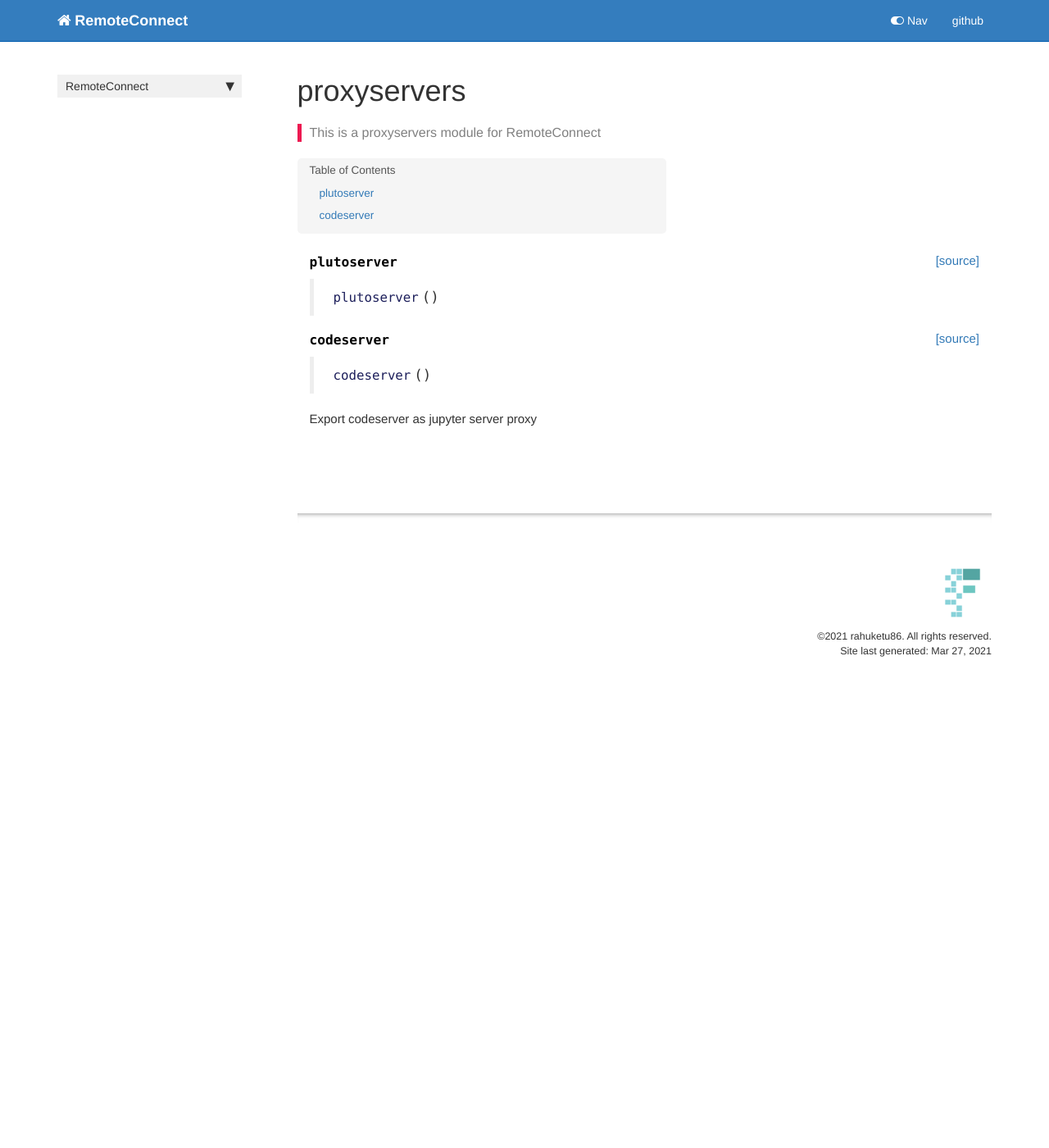
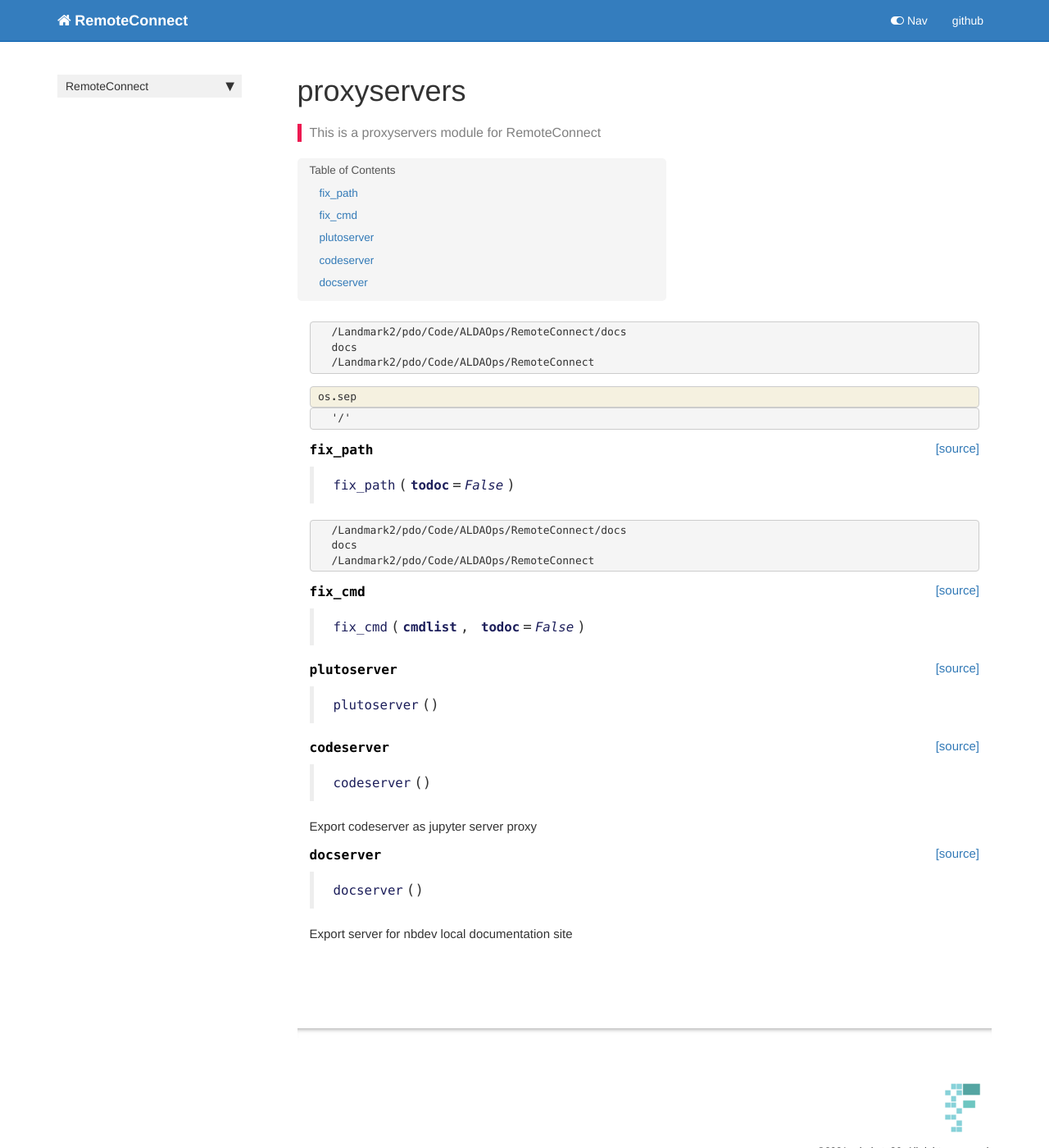
Before and after one commit to Rahuketu86/RemoteConnect, a Jekyll site: the page built from docs/proxyservers.html, in a window 1280 px wide and 1400 px high. Shown: the whole window at 82% size. Built offline with Jekyll 4.4.1, drawn with Linux system fonts in a browser that asks for light colours; nearby versions of some CDN libraries; comment, search, counter and statistics services are not loaded.

Commit message:
Added docserver command

```diff
--- a/RemoteConnect/_nbdev.py
+++ b/RemoteConnect/_nbdev.py
@@ -19,8 +19,11 @@
          "start_code": "01_cli.ipynb",
          "start_jupyter": "01_cli.ipynb",
          "start_pluto": "01_cli.ipynb",
+         "fix_path": "02_proxyservers.ipynb",
+         "fix_cmd": "02_proxyservers.ipynb",
          "plutoserver": "02_proxyservers.ipynb",
-         "codeserver": "02_proxyservers.ipynb"}
+         "codeserver": "02_proxyservers.ipynb",
+         "docserver": "02_proxyservers.ipynb"}
 
 modules = ["core.py",
            "cli.py",
--- /dev/null
+++ b/docs/_config_proxy.yml
@@ -0,0 +1 @@
+baseurl: "/docserver"
--- a/docs/index.html
+++ b/docs/index.html
@@ -99,6 +99,7 @@
 <li>Accessible at <code>Vscodium</code> in notebook or <code>/codium</code> on url</li>
 </ul>
 </li>
+<li>Added docserver and bookserver for nbdev and jupyterbook</li>
 </ul>
 
 </div>
--- a/docs/proxyservers.html
+++ b/docs/proxyservers.html
@@ -26,12 +26,61 @@
 
 <div class="cell border-box-sizing code_cell rendered">
 
+<div class="output_wrapper">
+<div class="output">
+
+<div class="output_area">
+
+<div class="output_subarea output_stream output_stdout output_text">
+<pre>/Landmark2/pdo/Code/ALDAOps/RemoteConnect/docs
+docs
+/Landmark2/pdo/Code/ALDAOps/RemoteConnect
+</pre>
+</div>
+</div>
+
+</div>
+</div>
+
 </div>
     {% endraw %}
 
     {% raw %}
 
 <div class="cell border-box-sizing code_cell rendered">
+
+</div>
+    {% endraw %}
+
+    {% raw %}
+
+<div class="cell border-box-sizing code_cell rendered">
+<div class="input">
+
+<div class="inner_cell">
+    <div class="input_area">
+<div class=" highlight hl-ipython3"><pre><span></span><span class="n">os</span><span class="o">.</span><span class="n">sep</span>
+</pre></div>
+
+    </div>
+</div>
+</div>
+
+<div class="output_wrapper">
+<div class="output">
+
+<div class="output_area">
+
+
+
+<div class="output_text output_subarea output_execute_result">
+<pre>&#39;/&#39;</pre>
+</div>
+
+</div>
+
+</div>
+</div>
 
 </div>
     {% endraw %}
@@ -47,7 +96,54 @@
 
 
 <div class="output_markdown rendered_html output_subarea ">
-<h4 id="plutoserver" class="doc_header"><code>plutoserver</code><a href="https://github.com/rahuketu86/RemoteConnect/tree/master/RemoteConnect/proxyservers.py#L9" class="source_link" style="float:right">[source]</a></h4><blockquote><p><code>plutoserver</code>()</p>
+<h4 id="fix_path" class="doc_header"><code>fix_path</code><a href="https://github.com/rahuketu86/RemoteConnect/tree/master/RemoteConnect/proxyservers.py#L11" class="source_link" style="float:right">[source]</a></h4><blockquote><p><code>fix_path</code>(<strong><code>todoc</code></strong>=<em><code>False</code></em>)</p>
+</blockquote>
+
+</div>
+
+</div>
+
+</div>
+</div>
+
+</div>
+    {% endraw %}
+
+    {% raw %}
+
+<div class="cell border-box-sizing code_cell rendered">
+
+<div class="output_wrapper">
+<div class="output">
+
+<div class="output_area">
+
+<div class="output_subarea output_stream output_stdout output_text">
+<pre>/Landmark2/pdo/Code/ALDAOps/RemoteConnect/docs
+docs
+/Landmark2/pdo/Code/ALDAOps/RemoteConnect
+</pre>
+</div>
+</div>
+
+</div>
+</div>
+
+</div>
+    {% endraw %}
+
+    {% raw %}
+
+<div class="cell border-box-sizing code_cell rendered">
+
+<div class="output_wrapper">
+<div class="output">
+
+<div class="output_area">
+
+
+<div class="output_markdown rendered_html output_subarea ">
+<h4 id="fix_cmd" class="doc_header"><code>fix_cmd</code><a href="https://github.com/rahuketu86/RemoteConnect/tree/master/RemoteConnect/proxyservers.py#L34" class="source_link" style="float:right">[source]</a></h4><blockquote><p><code>fix_cmd</code>(<strong><code>cmdlist</code></strong>, <strong><code>todoc</code></strong>=<em><code>False</code></em>)</p>
 </blockquote>
 
 </div>
@@ -78,7 +174,38 @@
 
 
 <div class="output_markdown rendered_html output_subarea ">
-<h4 id="codeserver" class="doc_header"><code>codeserver</code><a href="https://github.com/rahuketu86/RemoteConnect/tree/master/RemoteConnect/proxyservers.py#L19" class="source_link" style="float:right">[source]</a></h4><blockquote><p><code>codeserver</code>()</p>
+<h4 id="plutoserver" class="doc_header"><code>plutoserver</code><a href="https://github.com/rahuketu86/RemoteConnect/tree/master/RemoteConnect/proxyservers.py#L39" class="source_link" style="float:right">[source]</a></h4><blockquote><p><code>plutoserver</code>()</p>
+</blockquote>
+
+</div>
+
+</div>
+
+</div>
+</div>
+
+</div>
+    {% endraw %}
+
+    {% raw %}
+
+<div class="cell border-box-sizing code_cell rendered">
+
+</div>
+    {% endraw %}
+
+    {% raw %}
+
+<div class="cell border-box-sizing code_cell rendered">
+
+<div class="output_wrapper">
+<div class="output">
+
+<div class="output_area">
+
+
+<div class="output_markdown rendered_html output_subarea ">
+<h4 id="codeserver" class="doc_header"><code>codeserver</code><a href="https://github.com/rahuketu86/RemoteConnect/tree/master/RemoteConnect/proxyservers.py#L49" class="source_link" style="float:right">[source]</a></h4><blockquote><p><code>codeserver</code>()</p>
 </blockquote>
 <p>Export codeserver as jupyter server proxy</p>
 
@@ -99,4 +226,36 @@
 </div>
     {% endraw %}
 
+    {% raw %}
+
+<div class="cell border-box-sizing code_cell rendered">
+
+<div class="output_wrapper">
+<div class="output">
+
+<div class="output_area">
+
+
+<div class="output_markdown rendered_html output_subarea ">
+<h4 id="docserver" class="doc_header"><code>docserver</code><a href="https://github.com/rahuketu86/RemoteConnect/tree/master/RemoteConnect/proxyservers.py#L64" class="source_link" style="float:right">[source]</a></h4><blockquote><p><code>docserver</code>()</p>
+</blockquote>
+<p>Export server for nbdev local documentation site</p>
+
 </div>
+
+</div>
+
+</div>
+</div>
+
+</div>
+    {% endraw %}
+
+    {% raw %}
+
+<div class="cell border-box-sizing code_cell rendered">
+
+</div>
+    {% endraw %}
+
+</div>
```
Also changed, not shown: RemoteConnect/proxyservers.py (+52 -4 lines), README.md, 3 other files.
